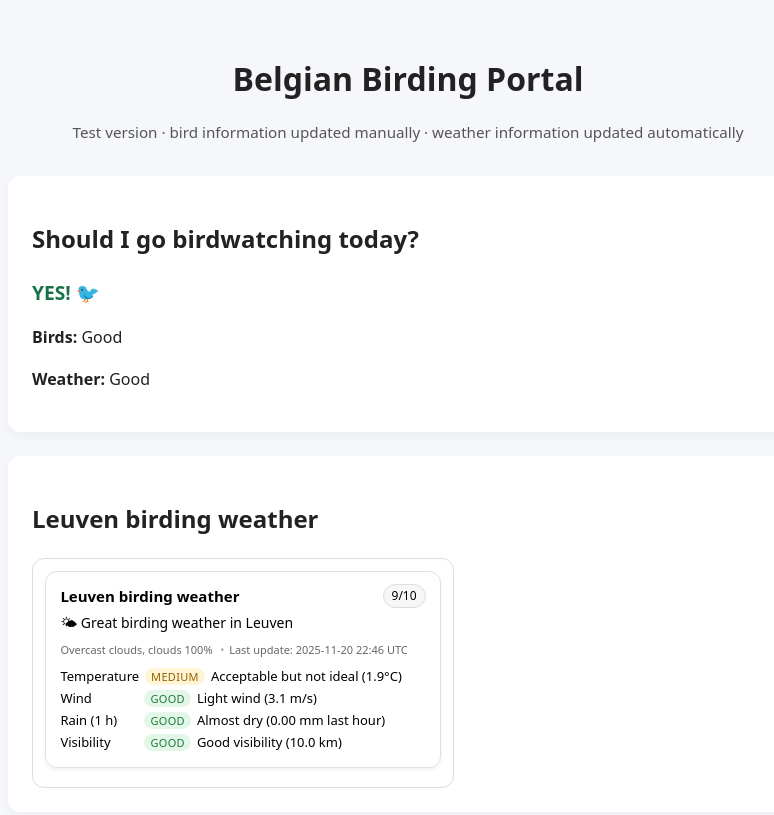
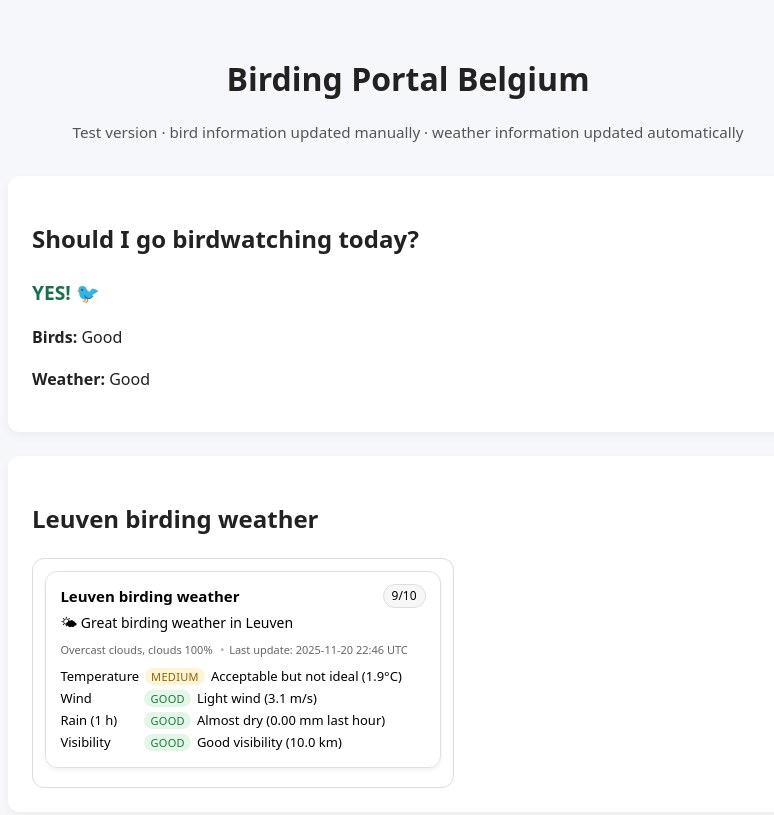
Before and after one commit to xu-anqi/bird-portal-be, a plain HTML site: page index.html in a window 1280 px wide. Shown: the top 815 px of the page, without its empty margins (232-1006 px from the left). Drawn offline with Linux system fonts and the light colour scheme.

Commit message:
update page

```diff
--- a/index.html
+++ b/index.html
@@ -2,7 +2,7 @@
 <html lang="en">
 <head>
   <meta charset="UTF-8" />
-  <title>Belgian Birding Portal</title>
+  <title>Birding Portal Belgium</title>
   <meta name="viewport" content="width=device-width, initial-scale=1" />
   <style>
     body {
@@ -57,7 +57,7 @@
 </head>
 <body>
   <header>
-    <h1>Belgian Birding Portal</h1>
+    <h1>Birding Portal Belgium</h1>
     <p class="tagline">Test version · bird information updated manually · weather information updated automatically</p>
   </header>
 
```
